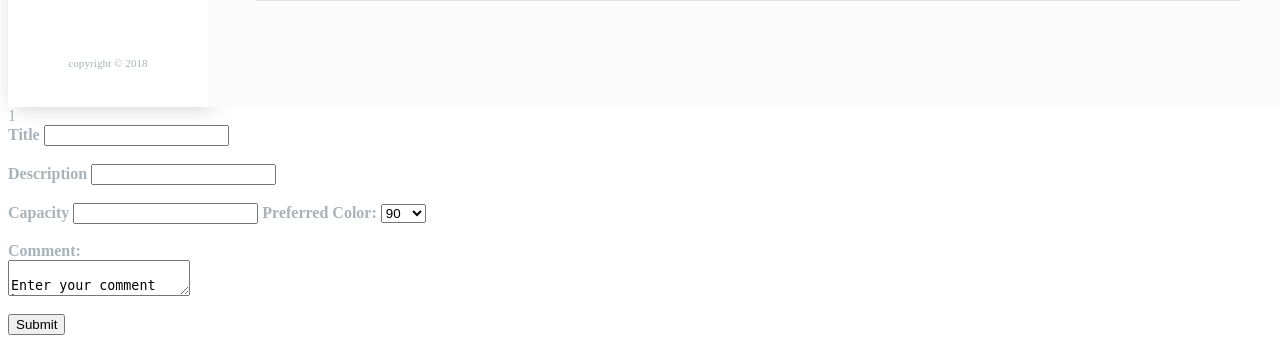
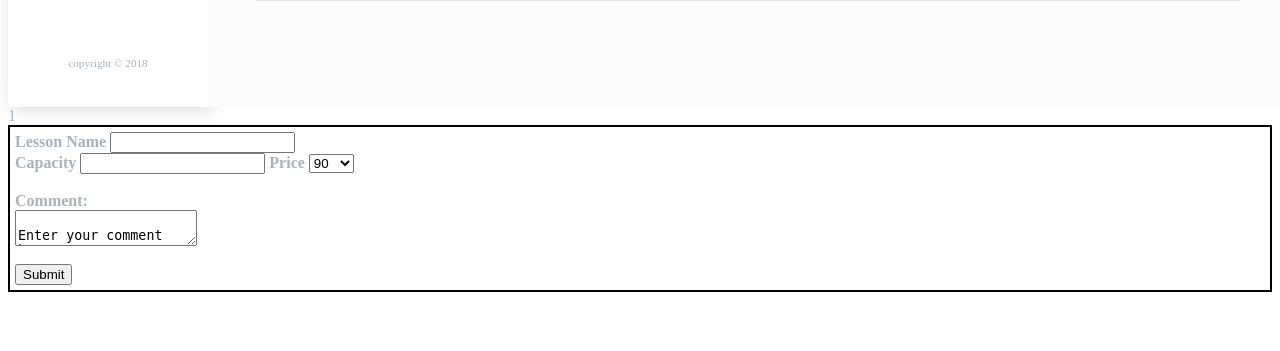
Before and after one commit to radislavsplichal/spinningwebsite, a PHP site: page /core/index.php in a window 1280 px wide. Shown: the part 701-1052 px from the top of the page. After the commit the page ends 993 px from the top, so only its background shows below. Run offline with PHP 8.4, Linux system fonts and the light colour scheme; the visitor is signed in with stand-in values (Sample User, id 1); some libraries are stand-ins or nearby versions.

Commit message:
Form Ready

```diff
--- a/core/calendar_behaviour.js
+++ b/core/calendar_behaviour.js
@@ -3,8 +3,8 @@ $(document).ready(function(){
 
 
 
-	    var newEventForm = document.getElementById("form1");
-	    console.log(newEventForm);
+	    var newEventForm = document.getElementById("newEvent");
+	    //console.log(newEventForm);
 
 		//$("#form1").hide();
 
@@ -18,7 +18,9 @@ $(document).ready(function(){
 
 
 		//events
-		$(".calendar__day").click(function(){
+		$(".calendar__day").click(function(e){
+			if (e.target !== this)
+			    return;
 			$(this).prepend(newEventForm);
 			//$("#form1").toggle();
 		});
--- a/core/index.php
+++ b/core/index.php
@@ -41,11 +41,15 @@ $calendar = new Calendar();
 echo $calendar->show();
 ?>
 
-<form id="form1" action="operations/createEvent.php"> <b>Title</b> <input type="text" name="title"> <br><br> <b>Description </b><input type="text" name="description"> <br><br>
+		<form id="newEvent" action="operations/createEvent.php">
+
+		<b>Lesson Name</b> <input type="text" name="LessonName"> <br>
+
 		  <b> Capacity</b>
-		  	</b><input type="number" name="capacity">
-		  <b>Preferred Color:</b>
+		  	<input type="number" name="capacity">
+		  <b>Price</b>
 		  <select name="price">
+		    <!-- To be added from the database -->
 		    <option value="90">90</option>
 		    <option value="150">150</option>
 		  </select>
@@ -57,7 +61,6 @@ echo $calendar->show();
 		  </textarea>
 		    <br><br>
 		  <button type="button" id="submit">Submit</button>
-		  </form>
 		</form>
 
 
--- a/core/style.css
+++ b/core/style.css
@@ -263,3 +263,11 @@ main {
   font-weight: 500;
   box-shadow: 1px 2px 30px -5px var(--red);
 }
+
+#newEvent {
+	border: 2px solid black;
+	padding: 5px;
+	background-color: white;
+	position: relative;
+
+}
```
